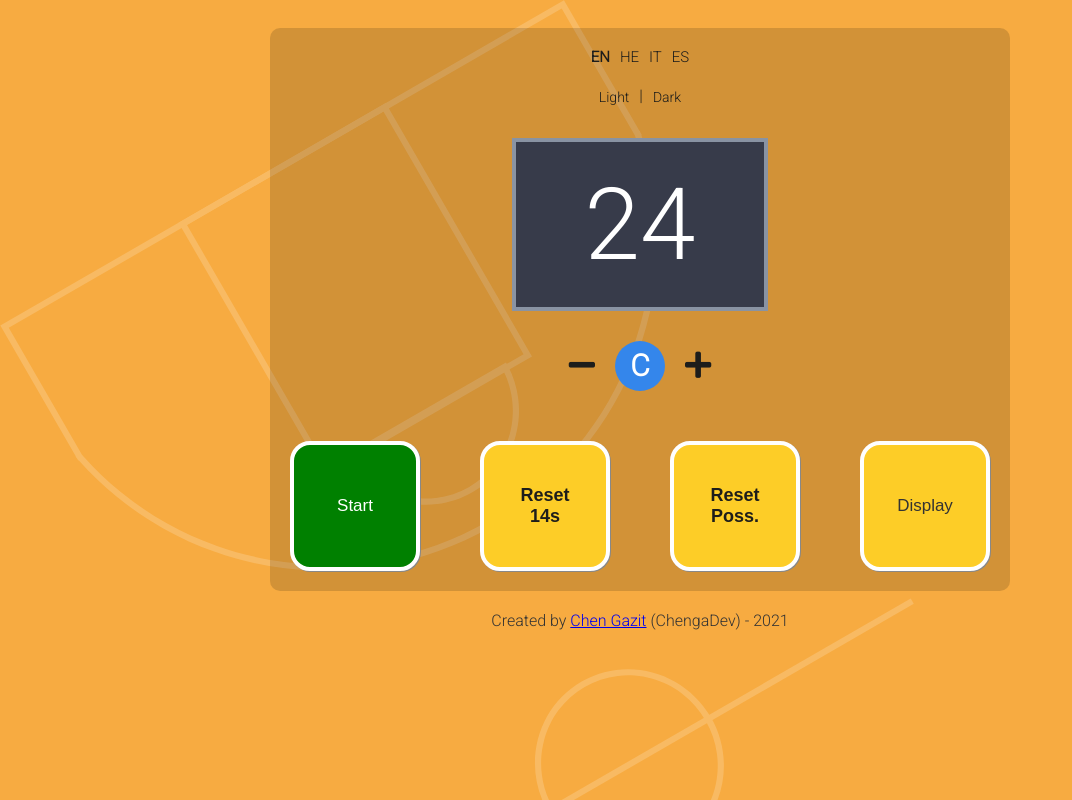
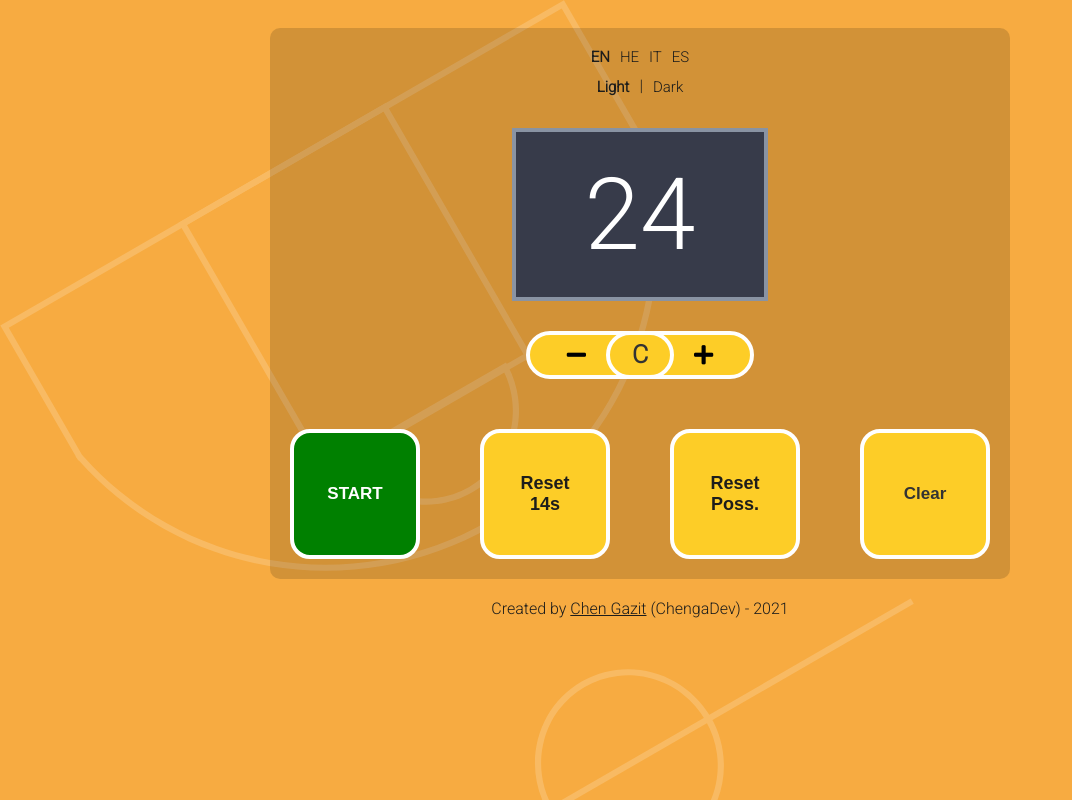
Before and after one commit to ChengaDev/shotclock, a React (Create React App) app: page / in a window 1280 px wide. Shown: the whole page, without its empty margins (0-1072 px from the left). Built offline with nearby package versions, Linux system fonts and the light colour scheme.

Commit message:
change correction style

```diff
--- a/src/App.tsx
+++ b/src/App.tsx
@@ -21,17 +21,17 @@ function App() {
 
 	return (
 		<div className='App'>
-			<Content>
-				<ThemeProvider theme={currentTheme}>
+			<ThemeProvider theme={currentTheme}>
+				<Content>
 					<GlobalStyle />
 					<LanguageProvider>
 						<LanguageSelector />
-						<ThemeSelector setTheme={setSelectedTheme} />
+						<ThemeSelector theme={selectedTheme} setTheme={setSelectedTheme} />
 						<ShotClock />
 					</LanguageProvider>
-				</ThemeProvider>
-			</Content>
-			<Footer />
+				</Content>
+				<Footer />
+			</ThemeProvider>
 		</div>
 	);
 }
--- a/src/components/Controls.tsx
+++ b/src/components/Controls.tsx
@@ -41,6 +41,10 @@ const Container = styled.div`
 
 	@media ${'(max-width: 550px)'} {
 		flex-direction: column;
+
+		#btnToggleDisplay {
+			margin-top: 20px;
+		}
 	}
 `;
 
@@ -55,7 +59,7 @@ const ClockButton = styled.button`
 	border-radius: 20px;
 	cursor: pointer;
 	color: #333;
-	box-shadow: 1px 1px #888888;
+	font-weight: bold;
 
 	@media ${'(min-width: 1200px)'} {
 		width: 130px;
@@ -63,9 +67,9 @@ const ClockButton = styled.button`
 	}
 
 	@media ${'(max-width: 550px)'} {
+		font-size: 16px;
 		margin: 0 auto;
-		width: 85px;
-		height: 85px;
+		height: 80px;
 		margin-bottom: 20px;
 	}
 `;
@@ -85,6 +89,11 @@ const ResetButton = styled(ClockButton)`
 	text-align: center;
 	font-weight: bold;
 	color: #1d1d1b;
+
+	@media ${'(max-width: 550px)'} {
+		height: 80px;
+		font-size: 16px;
+	}
 `;
 
 export default Buttons;
--- a/src/components/Correction.tsx
+++ b/src/components/Correction.tsx
@@ -19,39 +19,51 @@ const Correction = (props: CorrectionProps) => {
 const AdjustIcon = styled.i`
 	cursor: pointer;
 	font-size: 30px;
-	color: ${(props) => props.theme.mainTextColor};
+	color: #000000;
+	font-size: 22px;
 
 	@media ${'(max-width: 550px)'} {
-		font-size: 14px;
+		font-size: 20px;
 	}
 `;
 
 const CorrectionSign = styled.span`
-	font-size: 30px;
-	line-height: 50px;
+	font-size: 25px;
 	margin-right: 20px;
 	user-select: none;
 	margin-left: 20px;
-	height: 50px;
-	width: 50px;
-	background-color: #3486eb;
-	color: white;
+	height: 40px;
+	width: 60px;
 	font-weight: bold;
-	border-radius: 50%;
+	border-radius: 40px;
+	border: 4px solid #fff;
 	display: inline-block;
-	margin-bottom: 50px;
+	margin-top: -4px;
+	line-height: 40px;
 
 	@media ${'(max-width: 550px)'} {
-		margin-bottom: 20px;
-		font-size: 15px;
-		height: 30px;
-		width: 30px;
-		line-height: 30px;
+		font-size: 20px;
+		font-weight: bold;
+		height: 40px;
+		width: 60px;
 	}
 `;
 
 const Container = styled.div`
 	text-align: center;
+	border: 4px solid #fff;
+	border-radius: 40px;
+	width: 220px;
+	height: 40px;
+	background-color: #fdcd27;
+	margin: 0 auto;
+	margin-bottom: 50px;
+
+	@media ${'(max-width: 550px)'} {
+		margin-bottom: 30px;
+		margin-top: 30px;
+		width: 200px;
+	}
 `;
 
 export default Correction;
--- a/src/components/Footer.tsx
+++ b/src/components/Footer.tsx
@@ -17,6 +17,10 @@ const Container = styled.div`
 	color: ${(props) => props.theme.mainTextColor};
 	margin-top: 20px;
 	text-align: center;
+
+	a {
+		color: ${(props) => props.theme.mainTextColor};
+	}
 `;
 
 export default Footer;
--- a/src/components/LanguageSelector.tsx
+++ b/src/components/LanguageSelector.tsx
@@ -30,7 +30,6 @@ const Container = styled.div`
 	text-align: center;
 	width: 100%;
 	justify-content: center;
-	margin-bottom: 20px;
 `;
 
 type LanguageDisplayProps = {
--- a/src/components/ThemeSelector.tsx
+++ b/src/components/ThemeSelector.tsx
@@ -3,6 +3,7 @@ import Themes from '../constants/Themes';
 
 type ThemeSelcetorProps = {
 	setTheme: (newTheme: string) => void;
+	theme: string;
 };
 
 const ThemeSelector = (props: ThemeSelcetorProps) => {
@@ -15,7 +16,13 @@ const ThemeSelector = (props: ThemeSelcetorProps) => {
 
 	return (
 		<Container>
-			<ThemeItem onClick={useLightTheme}>Light</ThemeItem>|<ThemeItem onClick={useDarkTheme}>Dark</ThemeItem>
+			<ThemeItem isSelected={props.theme === Themes.Light} onClick={useLightTheme}>
+				Light
+			</ThemeItem>
+			|
+			<ThemeItem isSelected={props.theme === Themes.Dark} onClick={useDarkTheme}>
+				Dark
+			</ThemeItem>
 		</Container>
 	);
 };
@@ -24,16 +31,22 @@ const Container = styled.div`
 	display: flex;
 	margin-bottom: 20px;
 	justify-content: center;
-	margin-top: 15px;
+	margin-top: 10px;
 	color: ${(props) => props.theme.mainTextColor};
 `;
 
-const ThemeItem = styled.div`
-	font-size: 14px;
+type ThemeItemProps = {
+	isSelected: boolean;
+};
+
+const ThemeItem = styled.div<ThemeItemProps>`
+	font-size: 15px;
 	margin-right: 10px;
 	margin-left: 10px;
 	cursor: pointer;
 	line-height: 22px;
+
+	font-weight: ${(props) => (props.isSelected ? 'bold' : '')};
 `;
 
 export default ThemeSelector;
--- a/src/localization/locailzation.tsx
+++ b/src/localization/locailzation.tsx
@@ -15,9 +15,9 @@ const AppLocalization: AppLocalizationType = {
 	en: {
 		title: 'Basketball shot clock practice',
 		subtitle: 'Practice your 24 shot clock operation skills',
-		startLabel: 'Start',
-		stopLabel: 'Stop',
-		removeDisplayLabel: 'Display'
+		startLabel: 'START',
+		stopLabel: 'STOP',
+		removeDisplayLabel: 'Clear'
 	},
 	it: {
 		title: "Practica dell'orologio di pallacanestro",
```
